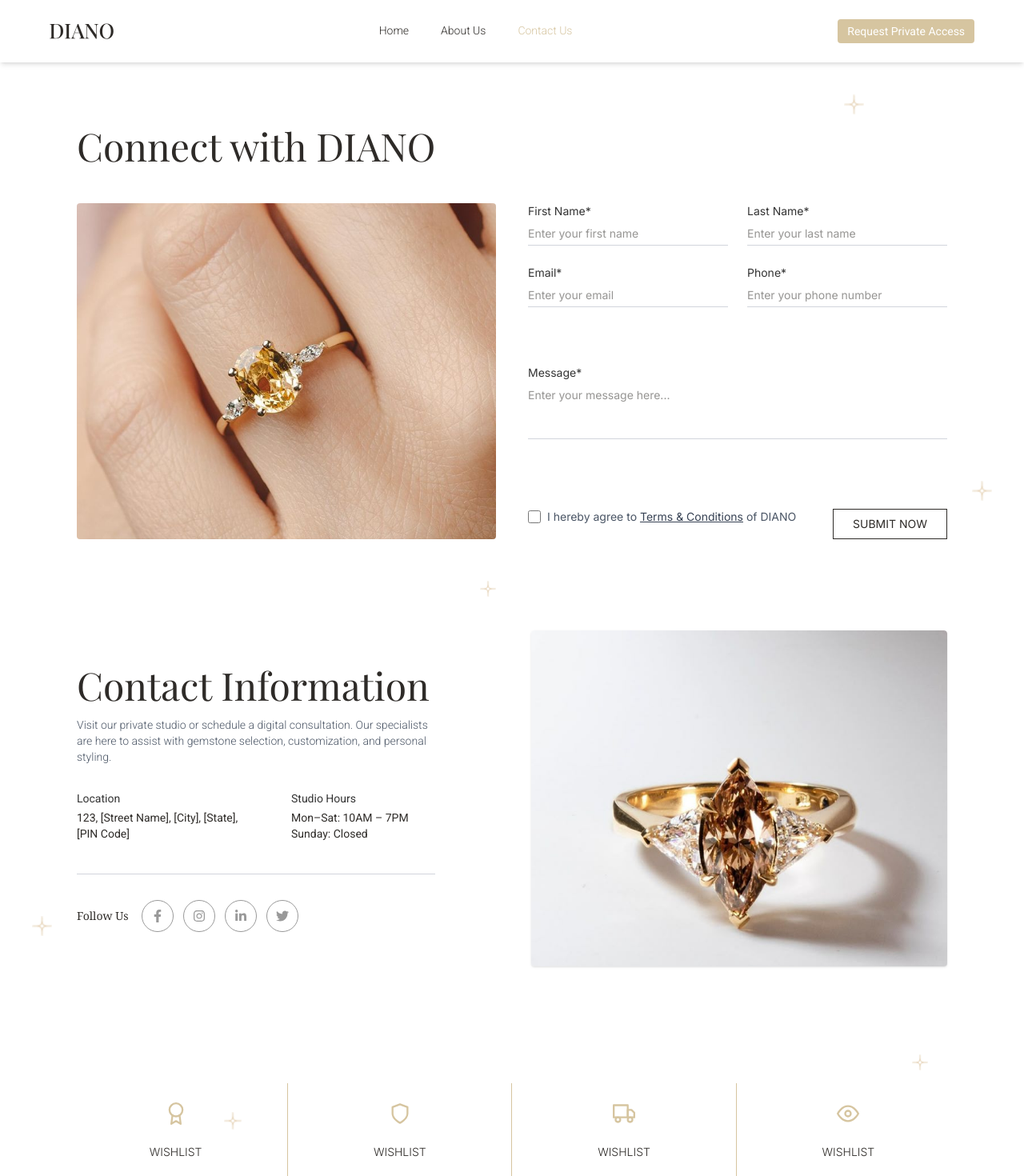
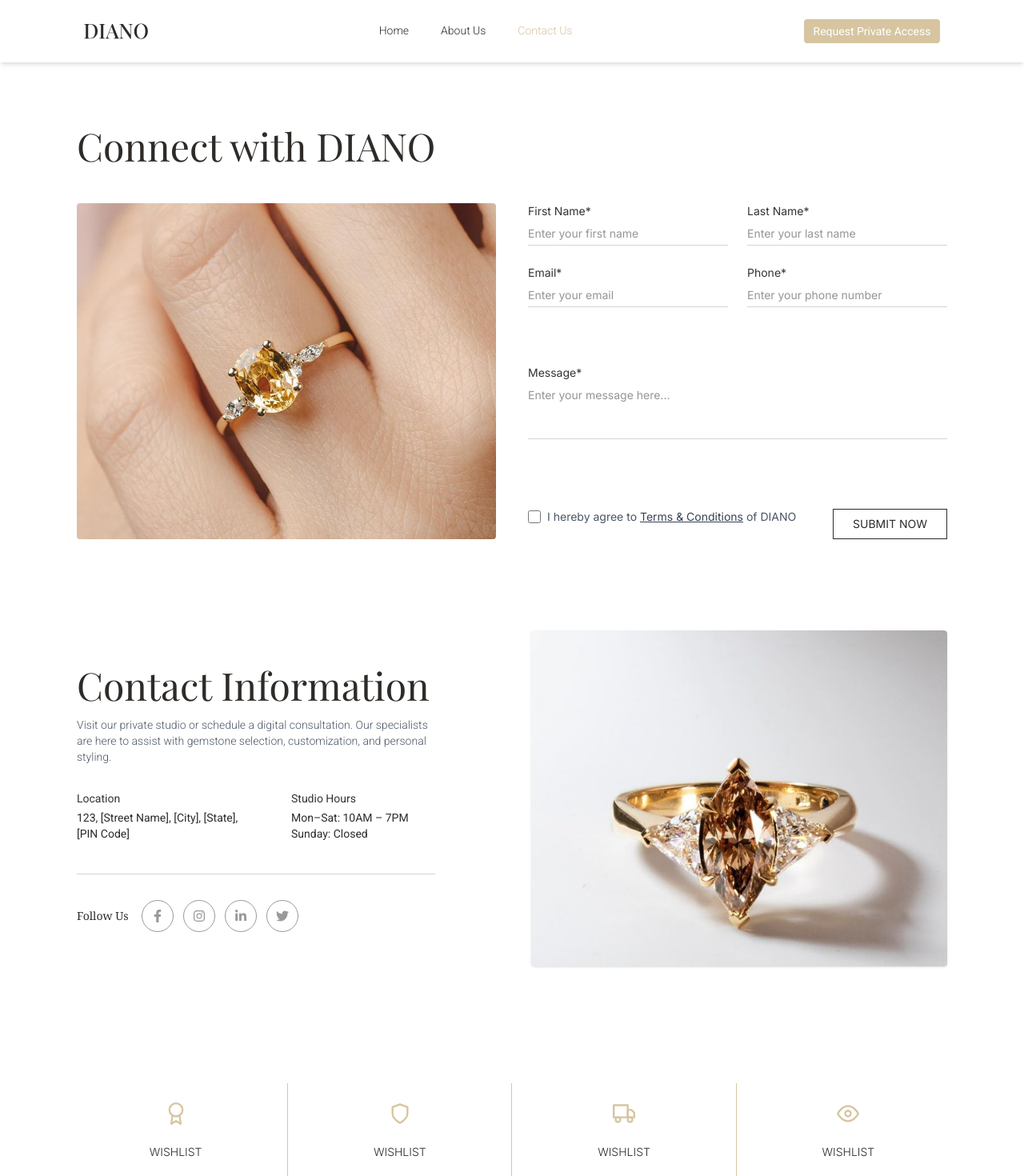
Before and after one commit to VanshDeo/Diano-Website, a Next.js app: page /Contact in a window 1280 px wide. Shown: the top 1470 px of the page at 80% size. Built offline with nearby package versions, Linux system fonts and the light colour scheme.

Commit message:
Fixed some overflowing issues

```diff
--- a/app/components/Commitment.tsx
+++ b/app/components/Commitment.tsx
@@ -22,7 +22,7 @@ const Commitment = () => {
       <Image src={StarIcon} alt="star" width={20} height={20} className="absolute top-590 left-160" />
       <Image src={StarIcon} alt="star" width={20} height={20} className="absolute top-650 left-60" /> */}
       {/* Info Section */}
-      <div className='max-w-xl mx-auto mt-20'>
+      <div className='max-w-xl mx-auto mt-20 text-center md:text-left'>
         <h1 className={`${playFair.className} text-[#2E2B28] text-5xl text-center md:text-left`}>A Commitment to Craft and Consciousness</h1>
         <p className={`${mulish.className} text-lg text-[#2E2B28CC] font-light mt-8 mb-8 text-center md:text-left`}>Each DIANO piece is ethically sourced, responsibly cut, and meticulously finished. From mine to masterpiece, our process is transparent and thoughtful.</p>
 
@@ -30,7 +30,7 @@ const Commitment = () => {
       </div>
 
       {/* Image Section */}
-      <div>
+      <div className='flex items-center justify-center'>
         <Image
         src={gem8}
         alt="Commitment Gem"
--- a/app/components/ConnectUs.tsx
+++ b/app/components/ConnectUs.tsx
@@ -3,7 +3,7 @@
 import Image from "next/image";
 import React from "react";
 import RingImage from "../assets/hand_ring-1.jpg";
-import StarIcon from "../assets/star.png";
+// import StarIcon from "../assets/star.png";
 import { Playfair_Display,Inter } from "next/font/google";
 
 const playFair = Playfair_Display({
@@ -21,8 +21,8 @@ const ContactForm = () => {
     <section className="relative w-full bg-[#ffffff] pt-20 pb-8 px-4 md:px-24">
 
       {/* Decorative Stars */}
-      <Image src={StarIcon} alt="star" width={25} height={25} className="absolute top-10 right-50" />
-      <Image src={StarIcon} alt="star" width={25} height={25} className="absolute bottom-20 right-10" />
+      {/* <Image src={StarIcon} alt="star" width={25} height={25} className="absolute top-10 right-50" />
+      <Image src={StarIcon} alt="star" width={25} height={25} className="absolute bottom-20 right-10" /> */}
 
       {/* Section Title */}
       <div className="max-w-7xl mx-auto mb-12">
--- a/app/components/ContactInfo.tsx
+++ b/app/components/ContactInfo.tsx
@@ -9,7 +9,7 @@ import {
 } from "react-icons/fa";
 import RingImage from "../assets/rambus-ring.jpg"; // Replace with actual path
 import React from "react";
-import StarIcon from "../assets/star.png";
+// import StarIcon from "../assets/star.png";
 import { Playfair_Display } from "next/font/google";
 
 const playFair = Playfair_Display({
@@ -20,8 +20,8 @@ const playFair = Playfair_Display({
 const ContactInfo = () => {
   return (
     <section className="relative w-full bg-white px-4 md:px-24 py-8">
-      <Image src={StarIcon} alt="star" width={20} height={20} className="absolute top-5 left-150" />
-            <Image src={StarIcon} alt="star" width={25} height={25} className="absolute bottom-30 left-10" />
+      {/* <Image src={StarIcon} alt="star" width={20} height={20} className="absolute top-5 left-150" />
+            <Image src={StarIcon} alt="star" width={25} height={25} className="absolute bottom-30 left-10" /> */}
       <div className="max-w-7xl mx-auto flex flex-col md:flex-row items-center justify-between gap-12 min-h-[520px]">
         {/* Left Content */}
         <div className="flex-1 h-full flex flex-col justify-center">
--- a/app/components/Footer.tsx
+++ b/app/components/Footer.tsx
@@ -44,6 +44,7 @@ const Footer = () => {
   return (
     <div className={`w-full relative z-0`}>
       <footer className="bg-[#2E2B28] text-black p-10 mt-12">
+        <div className="max-w-6xl mx-auto">
         <div className="relative grid grid-cols-1 sm:grid-cols-2 lg:grid-cols-4 gap-8 lg:ml-30">
           <div className="mb-4 lg:mb-0">
             <Image
@@ -98,6 +99,7 @@ const Footer = () => {
             </a>
           </div>
         </div>
+        </div>
       </footer>
     </div>
   );
--- a/app/components/HeroSection.tsx
+++ b/app/components/HeroSection.tsx
@@ -49,7 +49,7 @@ const HeroSection = () => {
         </div>
 
         <div className='relative lg:top-35 lg:right-35 '>
-            <p className={`${playFair.className} text-5xl text-[#2E2B28E8]`} style={{fontWeight: 400}}>Unseen Beauty</p>
+            <p className={`${playFair.className} text-5xl text-[#2E2B28E8] text-center`} style={{fontWeight: 400}}>Unseen Beauty</p>
             <p className={`${openSans.className} text-lg font-light mt-15 mb-10 text-center lg:text-left`}>Explore DIANO&apos;s private collection of rare gemstones and elite jewellery — presented through curated AI-generated visuals for connoisseurs, collectors, and design houses.</p>
             <button className={`bg-[#D6C5A0] px-5 py-2 rounded-sm shadow-lg text-white cursor-pointer hover:scale-105 active:scale-95 transition-all duration-300`}>Explore the Collection</button>
         </div>
--- a/app/components/Navbar.tsx
+++ b/app/components/Navbar.tsx
@@ -19,7 +19,7 @@ const Navbar = () => {
 
   return (
     <div className="bg-white shadow-md sticky top-0 z-50">
-      <div className={`mx-auto flex gap-60 p-4 justify-around`}>
+      <div className={`max-w-6xl mx-auto flex gap-60 p-4 justify-around`}>
         {/* Logo Section */}
         <Image
           src="/Diano.svg"
--- a/app/components/Testimonial.tsx
+++ b/app/components/Testimonial.tsx
@@ -46,9 +46,10 @@ const Testimonial = () => {
       <h1 className={`${playFair.className} text-5xl text-[#2E2B28] text-center py-8`}>Testimonial</h1>
       <p className={`${openSans.className} text-lg font-light text-[#2E2B28CC] text-center`}>Trusted by the World&apos;s Finest Designers</p>
 
-      <div className='flex flex-col md:flex-row gap-5 max-w-6xl mx-auto mt-5 items-center'>
+      <div className='flex flex-col md:flex-row gap-5 max-w-4xl mx-auto mt-5 items-center'>
        {testimonials.map((item, index) => (
     <div key={index} className='border border-[#D6C5A066] rounded-xl w-1/2 mb-15'>
+        <div className='flex justify-center lg:justify-none'>
         <Image
         src={item.src}
         alt="testimonial 1"
@@ -56,7 +57,8 @@ const Testimonial = () => {
         height={100}
         className='rounded-full ml-10 mt-10 w-24 h-24 object-cover'
         />
-        <p className={`p-10 ${mulish.className} text-[#2E2B2880]`}>{item.desc}</p>
+        </div>
+        <p className={`p-10 ${mulish.className} text-[#2E2B2880] text-center lg:text-left`}>{item.desc}</p>
         </div>
     ))}
       </div>
--- a/app/components/ViewWishListFeactures.tsx
+++ b/app/components/ViewWishListFeactures.tsx
@@ -2,7 +2,7 @@
 import Image from "next/image";
 import React from "react";
 import { FiAward, FiShield, FiTruck, FiEye } from "react-icons/fi";
-import StarIcon from "../assets/star.png";
+// import StarIcon from "../assets/star.png";
 import { Inter } from "next/font/google";
 
 const inter = Inter({
@@ -37,8 +37,8 @@ const wishlistData = [
 const ViewWishlistFeatures = () => {
   return (
     <section className="w-full bg-white px-4 md:px-20 py-16 relative">
-        <Image src={StarIcon} alt="star" width={20} height={20} className="absolute top-7 right-30" />
-      <Image src={StarIcon} alt="star" width={22} height={22} className="absolute top-25 left-70" />
+        {/* <Image src={StarIcon} alt="star" width={20} height={20} className="absolute top-7 right-30" />
+      <Image src={StarIcon} alt="star" width={22} height={22} className="absolute top-25 left-70" /> */}
       <div className={`flex flex-col md:flex-row max-w-6xl mx-auto divide-y md:divide-y-0 md:divide-x divide-[#D6C5A0] ${inter.className}`}>
         {wishlistData.map((item, i) => (
           <div
```
